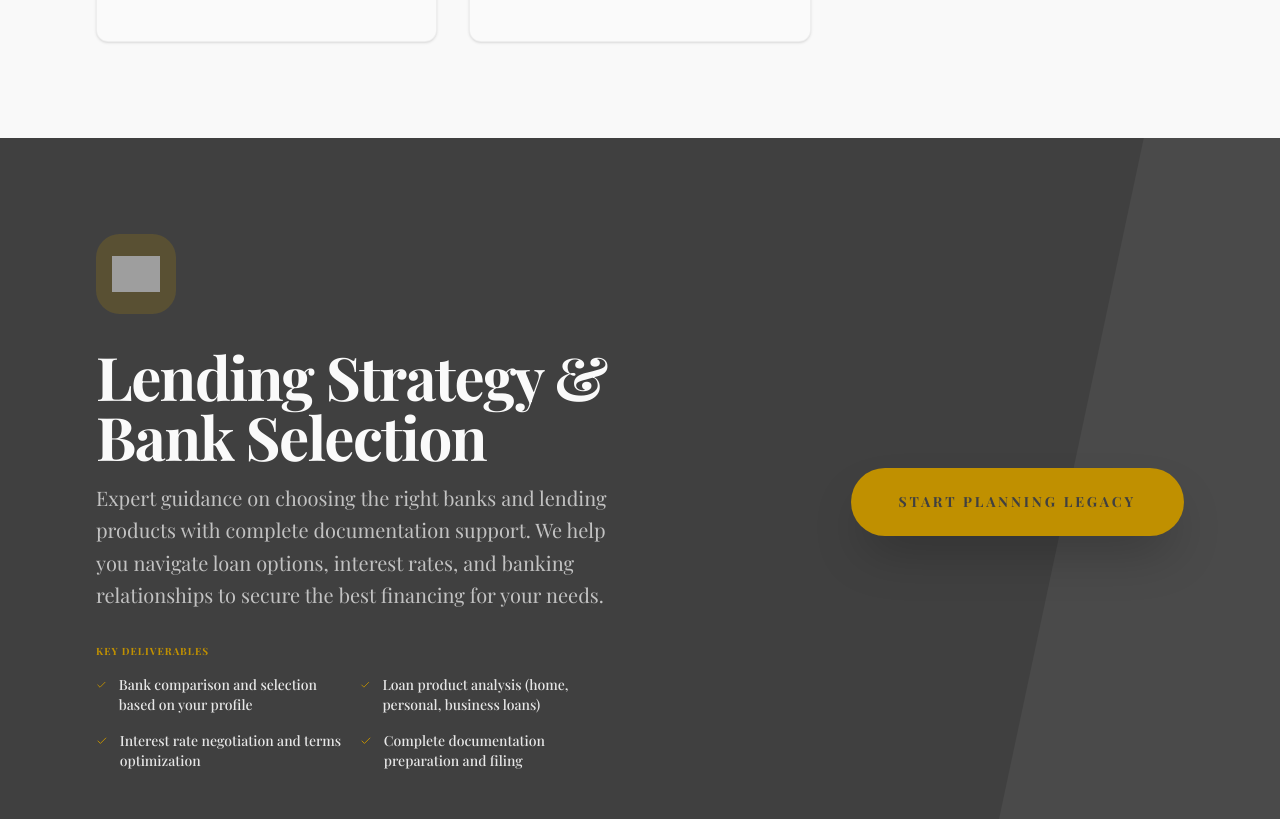
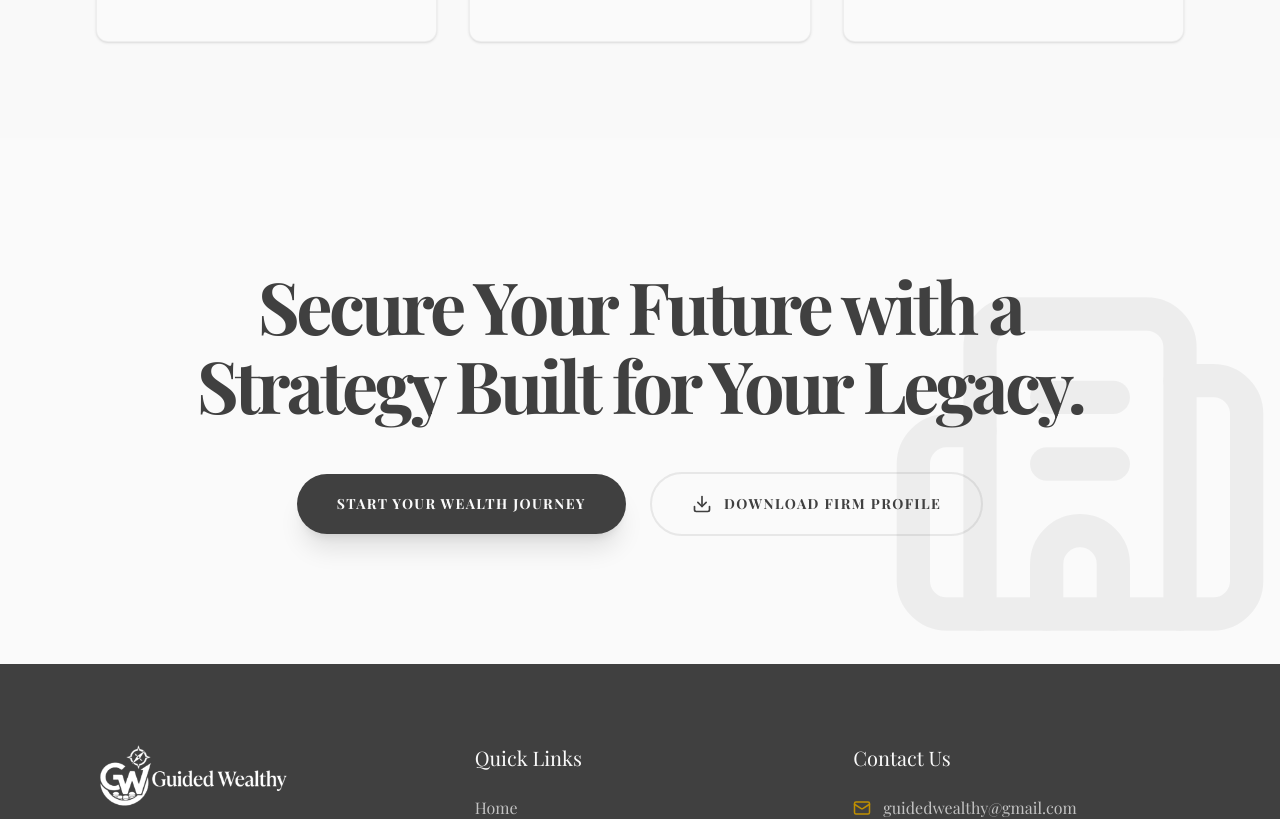
Before and after one commit to Sanju0845/Guided-wealth, a React (Vite) app: page /services in a window 1280 px wide. Shown: the part 3581-4400 px from the top of the page. Built offline with nearby package versions, Linux system fonts and the light colour scheme; grey boxes are pictures that could not be loaded.

Commit message:
Show all 15 services in services grid, remove featured service section

```diff
--- a/src/pages/Services.tsx
+++ b/src/pages/Services.tsx
@@ -5,8 +5,7 @@ import { Check, ArrowRight, Building2, Download } from 'lucide-react';
 import { Link } from 'react-router-dom';
 
 export default function Services() {
-  const gridServices = SERVICES.slice(0, -1);
-  const featuredService = SERVICES[SERVICES.length - 1];
+  const gridServices = SERVICES;
 
   return (
     <div className="bg-cream">
@@ -100,47 +99,6 @@ export default function Services() {
         </div>
       </section>
 
-      {/* Featured Service Section */}
-      <section className="py-24 px-6 md:px-12 lg:px-24 bg-primary text-cream relative overflow-hidden">
-        <div className="absolute top-0 right-0 w-1/3 h-full bg-white/5 -skew-x-12 translate-x-1/2" />
-        <div className="max-w-7xl mx-auto relative z-10">
-          <div className="grid grid-cols-1 lg:grid-cols-2 gap-16 items-center">
-            <div className="space-y-8">
-              <div className="w-20 h-20 bg-accent/20 rounded-3xl flex items-center justify-center">
-                <img src={featuredService.icon} alt={featuredService.title} className="w-12 h-12 object-contain" />
-              </div>
-              <div className="space-y-4">
-                <h2 className="text-4xl md:text-6xl font-bold tracking-tight">
-                  {featuredService.title}
-                </h2>
-                <p className="text-xl text-cream/70 leading-relaxed max-w-xl">
-                  {featuredService.description}
-                </p>
-              </div>
-              <div className="space-y-4">
-                <p className="text-[10px] uppercase tracking-widest font-bold text-accent">Key Deliverables</p>
-                <ul className="grid grid-cols-1 md:grid-cols-2 gap-4">
-                  {featuredService.features.slice(0, 4).map((feature, fIdx) => (
-                    <li key={fIdx} className="flex items-start gap-3 text-sm text-cream/90 font-medium">
-                      <Check size={16} className="text-accent mt-0.5" />
-                      <span>{feature}</span>
-                    </li>
-                  ))}
-                </ul>
-              </div>
-            </div>
-            <div className="flex justify-center lg:justify-end">
-              <Link
-                to="/booking"
-                className="bg-accent text-primary px-12 py-6 rounded-full font-bold uppercase tracking-[0.2em] hover:scale-105 transition-all shadow-2xl text-sm"
-              >
-                Start Planning Legacy
-              </Link>
-            </div>
-          </div>
-        </div>
-      </section>
-
       {/* Final CTA Section */}
       <section className="py-32 px-6 md:px-12 lg:px-24 bg-cream text-center relative overflow-hidden">
         <div className="absolute bottom-0 right-0 opacity-5 pointer-events-none">
```
